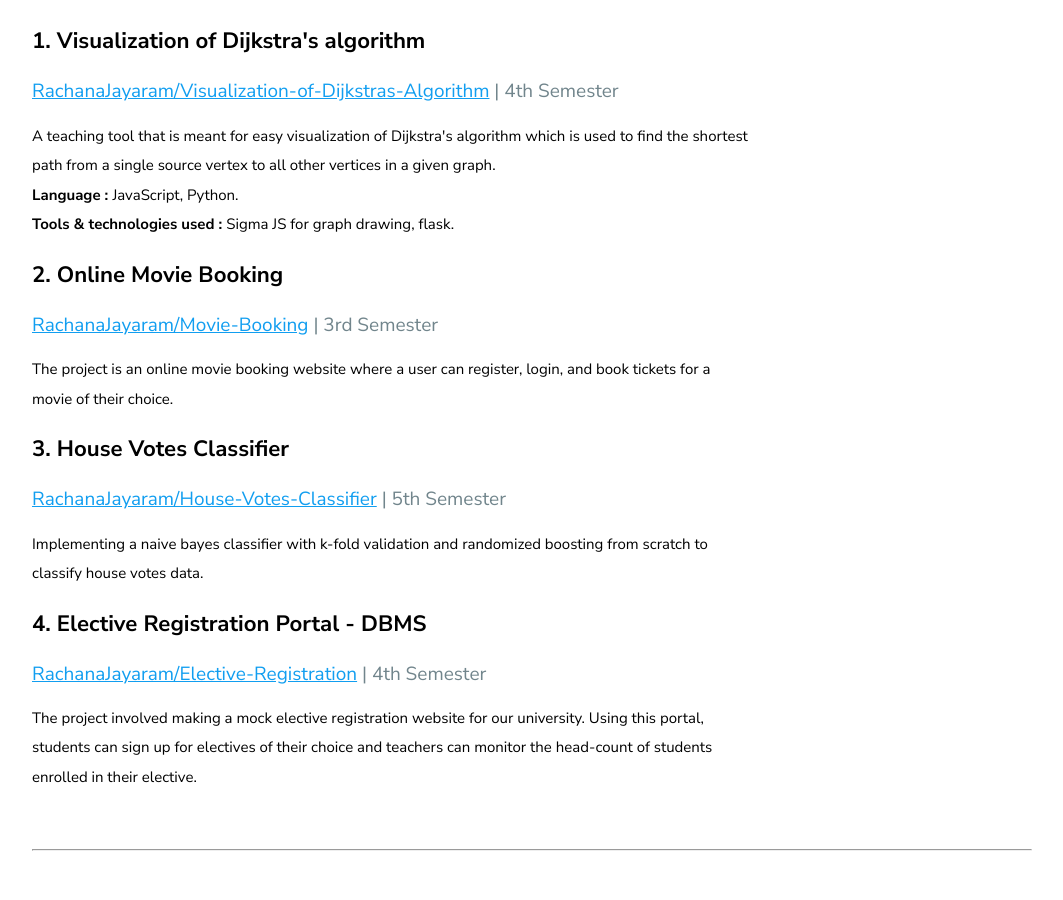
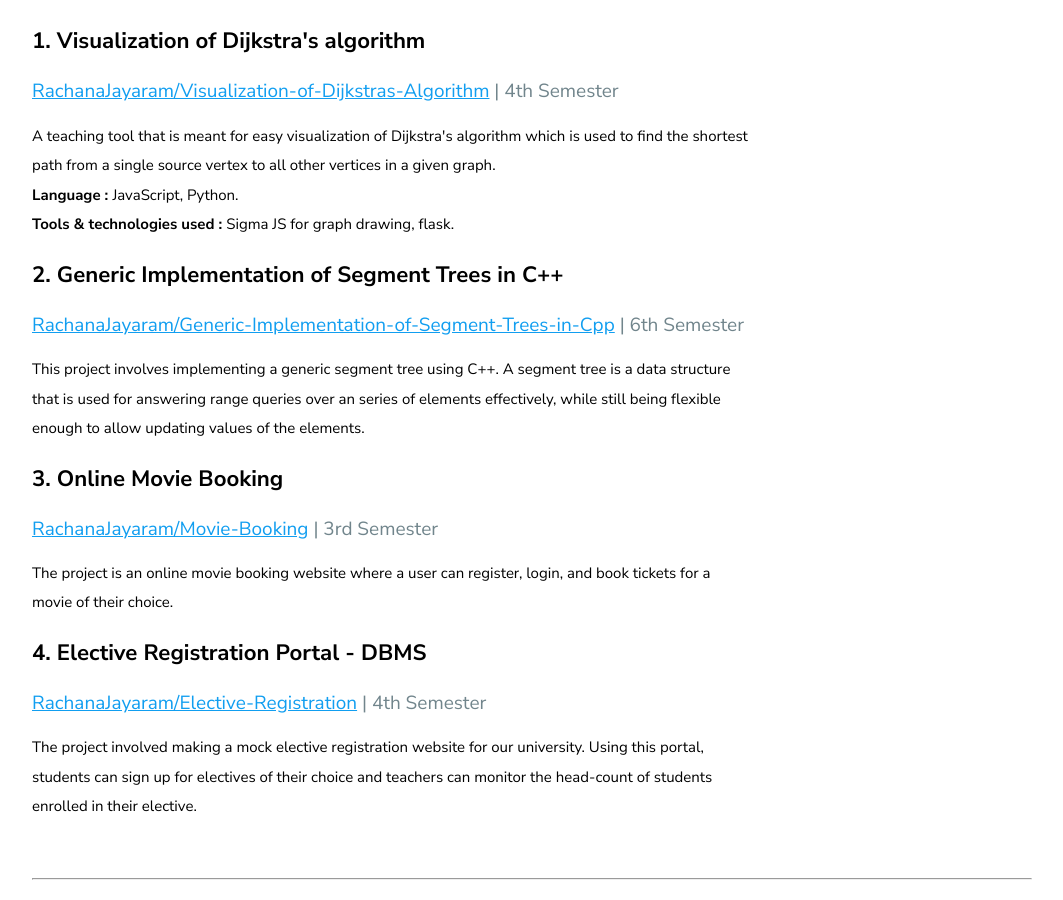
Before and after one commit to RachanaJayaram/projects, a Jekyll site: the page built from index.md, in a window 1280 px wide and 900 px high, scrolled down 1708 px. Shown: the whole window, without its empty margins (68-1131 px from the left). Built offline with Jekyll 4.4.1, drawn with Linux system fonts in a browser that asks for light colours.

Commit message:
Update home.html

```diff
--- a/_layouts/home.html
+++ b/_layouts/home.html
@@ -143,9 +143,22 @@ layout: page
 	Sigma JS for graph drawing, flask.
 </p>
 
+<h3>
+	2. Generic Implementation of Segment Trees in C++
+</h3>
+<a target="_blank"
+	href="https://github.com/RachanaJayaram/Generic-Implementation-of-Segment-Trees-in-Cpp"><u>RachanaJayaram/Generic-Implementation-of-Segment-Trees-in-Cpp</a></u>
+<span style="color:#71858c"> | 6th Semester</span>
+
+
+<p>
+	This project involves implementing a generic segment tree using C++. A segment tree is a data structure that is used for answering range queries over an series of elements effectively, while still being flexible enough to allow updating values of the elements.
+	<br>
+</p>
+
 
 <h3>
-	2. Online Movie Booking
+	3. Online Movie Booking
 </h3>
 <a target="_blank" href="https://github.com/RachanaJayaram/Movie-Booking"><u>RachanaJayaram/Movie-Booking</a></u><span
 	style="color:#71858c"> | 3rd Semester</span>
@@ -154,20 +167,6 @@ layout: page
 <p>
 	The project is an online movie booking website where a user can register, login, and
 	book tickets for a movie of their choice.
-</p>
-
-<h3>
-	3. House Votes Classifier
-</h3>
-<a target="_blank"
-	href="https://github.com/RachanaJayaram/House-Votes-Classifier"><u>RachanaJayaram/House-Votes-Classifier</a></u>
-<span style="color:#71858c"> | 5th Semester</span>
-
-
-<p>
-	Implementing a naive bayes classifier with k-fold validation and randomized boosting from scratch to classify house
-	votes data.
-	<br>
 </p>
 
 <h3>
```
